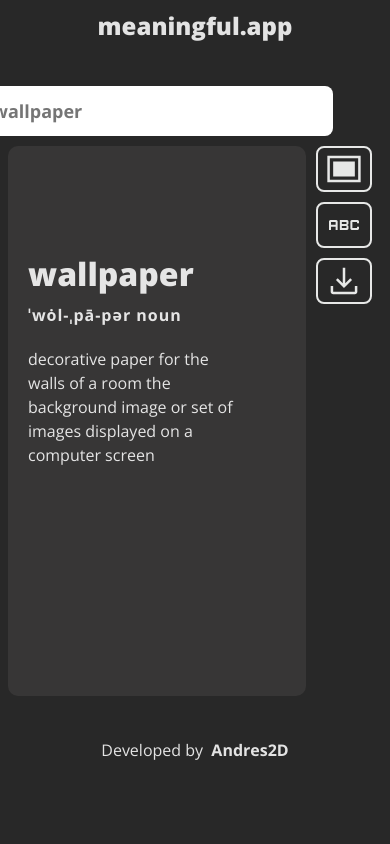
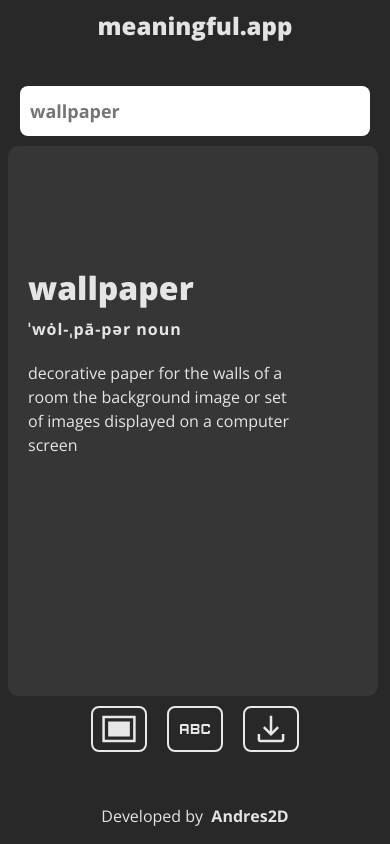
Before and after one commit to Andres2D/meaningful, a React (Vite) app: page / in a window 390 px wide. Built offline with nearby package versions, Linux system fonts and the light colour scheme.

Commit message:
Add responsive design

```diff
--- a/src/components/card.module.scss
+++ b/src/components/card.module.scss
@@ -5,10 +5,8 @@
   border-radius: 10px;
   box-sizing: border-box;
   height: 550px;
-  max-width: 350px;
-  min-width: 264px;
+  width: 350px;
   padding: 20px;
-  width: 100%;
 
   .word {
     font-size: xx-large;
@@ -26,5 +24,13 @@
   .meaning {
     margin-top: 20px;
     max-width: 80%;
+    max-height: 315px;
+    overflow-y: hidden;
   }
 }
+
+@media (max-width: 450px) {
+  .card {
+    width: 99%;
+  }
+}
--- a/src/components/layout.module.scss
+++ b/src/components/layout.module.scss
@@ -16,3 +16,15 @@
     display: flex;
   }
 }
+
+@media (max-width: 450px) {
+  .card {
+    flex-direction: column;
+
+    .actions {
+      display: flex;
+      justify-content: center;
+      margin-top: 10px;
+    }
+  }
+}
--- a/src/components/layout.tsx
+++ b/src/components/layout.tsx
@@ -13,7 +13,7 @@ const Layout = () => {
         <Search />
         <div className={styles.card}>
           <Card />
-          <div>
+          <div className={styles.actions}>
             {
               Object.keys(actionMap).map((action) => (
                 <Option key={action} action={action} />
--- a/src/components/search.module.scss
+++ b/src/components/search.module.scss
@@ -53,3 +53,12 @@
     }
   }
 }
+
+@media (max-width: 450px) {
+  .search {
+    .input,
+    .results {
+      margin-right: 0;
+    }
+  }
+}
```
